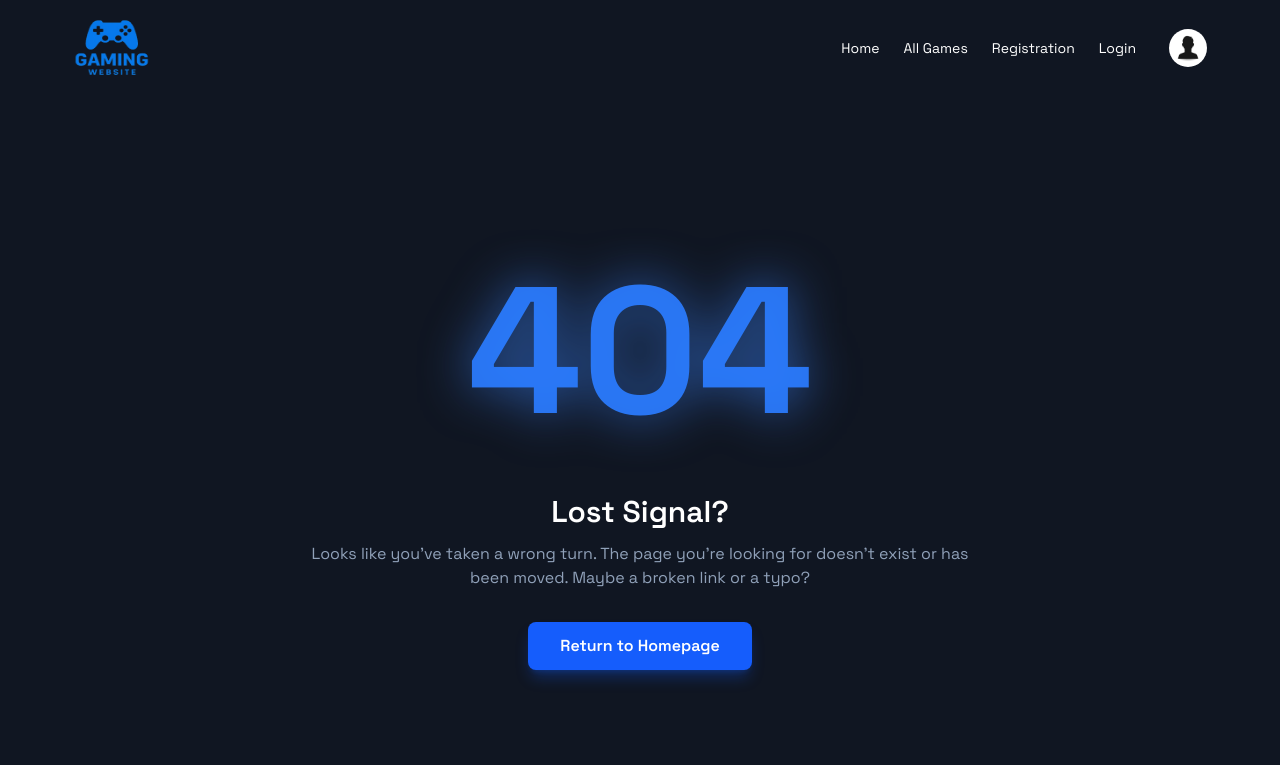
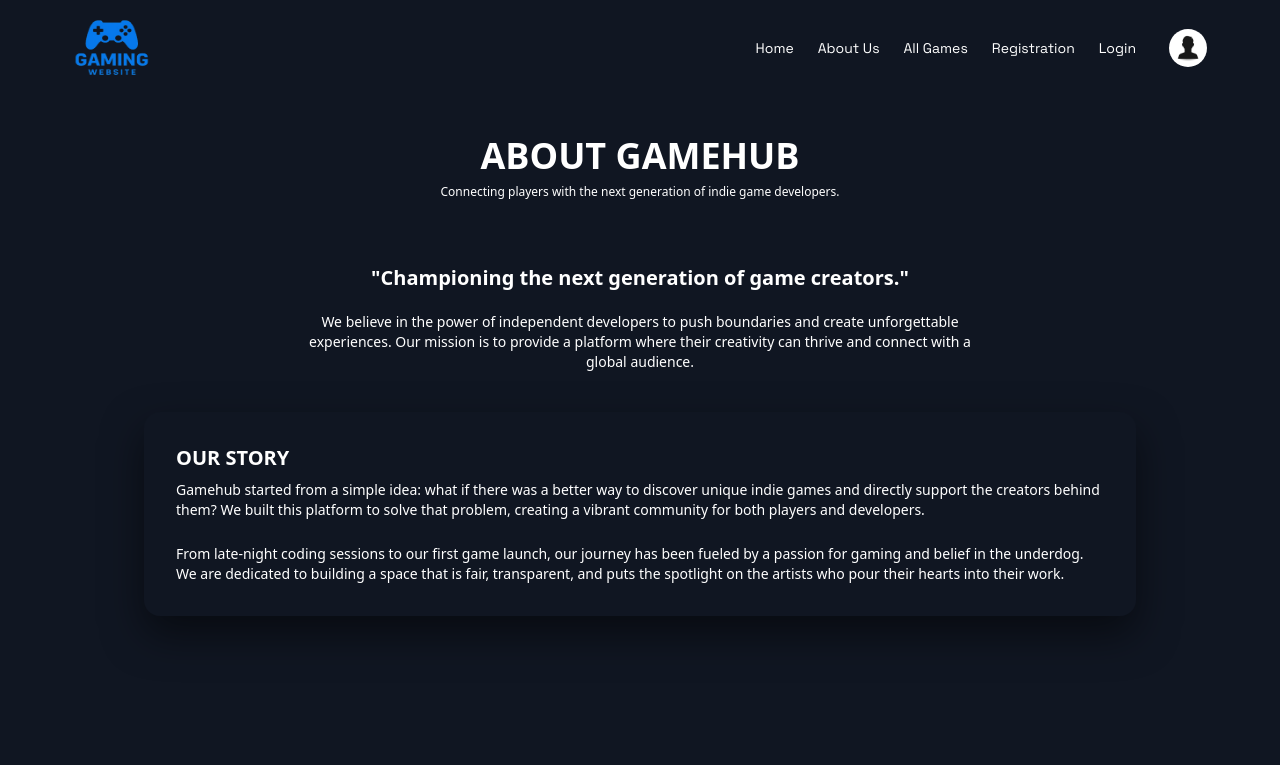
Before and after one commit to tayeeb-office/ph-mil09-mod52, a React (Vite) app: page /aboutus in a window 1280 px wide. Shown: the top 765 px of the page. Built offline with nearby package versions, Linux system fonts and the light colour scheme; no server answers.

Commit message:
commit : 12

```diff
--- a/src/Components/Navbar.jsx
+++ b/src/Components/Navbar.jsx
@@ -33,6 +33,14 @@ const Navbar = () => {
                   className="text-white hover:text-[#4C80E6] active:text-[#4C80E6]"
                 >
                   Home
+                </NavLink>
+              </li>
+              <li>
+                <NavLink
+                  to="/aboutus"
+                  className="text-white hover:text-[#4C80E6] active:text-[#4C80E6]"
+                >
+                  About Us
                 </NavLink>
               </li>
               <li>
@@ -134,6 +142,14 @@ const Navbar = () => {
               </li>
               <li>
                 <NavLink
+                  to="/aboutus"
+                  className="text-white hover:text-[#4C80E6] active:text-[#4C80E6]"
+                >
+                  About Us
+                </NavLink>
+              </li>
+              <li>
+                <NavLink
                   to="/allgames"
                   className="text-white hover:text-[#4C80E6] active:text-[#4C80E6]"
                 >
--- /dev/null
+++ b/src/Pages/AboutUs.jsx
@@ -0,0 +1,64 @@
+import React from 'react';
+
+const AboutUs = () => {
+    return (
+     <div className=" text-white font-sans">
+
+    <section
+      className="relative flex mt-10 mb-16 items-center justify-center bg-cover bg-center"
+    >
+      <div className="relative max-w-3xl px-4 text-center">
+        <h1 className="text-3xl sm:text-4xl  font-extrabold">
+          ABOUT GAMEHUB
+        </h1>
+        <p className="mt-2 text-[11px] sm:text-xs ">
+          Connecting players with the next generation of indie game developers.
+        </p>
+      </div>
+    </section>
+
+
+    <section className="mx-auto mt-2 mb-10 max-w-4xl px-4 text-center">
+      <h2 className="text-lg sm:text-xl font-bold  mb-5">
+        "Championing the next generation of game creators."
+      </h2>
+      <p className="mx-auto max-w-2xl text-sm ">
+        We believe in the power of independent developers to push boundaries and
+        create unforgettable experiences. Our mission is to provide a platform
+        where their creativity can thrive and connect with a global audience.
+      </p>
+    </section>
+
+
+    <section className="mx-auto mb-16 max-w-5xl px-4 pb-10">
+      <div
+        className="flex flex-col md:flex-row items-center gap-8 rounded-2xl bg-darkCard p-6 md:p-8 shadow-[0_18px_40px_rgba(0,0,0,0.5)]"
+      >
+
+        <div className=" space-y-6">
+          <h2
+            className="text-xl  font-extrabold mb-2 "
+          >
+            OUR STORY
+          </h2>
+          <p className="text-sm ">
+            Gamehub started from a simple idea: what if there was a better way
+            to discover unique indie games and directly support the creators
+            behind them? We built this platform to solve that problem, creating
+            a vibrant community for both players and developers.
+          </p>
+          <p className="text-sm ">
+            From late-night coding sessions to our first game launch, our
+            journey has been fueled by a passion for gaming and belief in the
+            underdog. We are dedicated to building a space that is fair,
+            transparent, and puts the spotlight on the artists who pour their
+            hearts into their work.
+          </p>
+        </div>
+      </div>
+    </section>
+  </div>
+    );
+};
+
+export default AboutUs;
--- a/src/main.jsx
+++ b/src/main.jsx
@@ -18,6 +18,7 @@ import Provider from './Provider/Provider.jsx';
 import GameDetails from './Pages/GameDetails.jsx';
 import Details from './Pages/Details.jsx';
 import PrivateRoute from './Provider/PrivateRoute.jsx';
+import AboutUs from './Pages/AboutUs.jsx';
 
 const router = createBrowserRouter([
   {
@@ -27,6 +28,10 @@ const router = createBrowserRouter([
       { index: true,
         path : '/',
         Component: Home,
+      },
+      {
+        path : '/aboutus',
+        Component: AboutUs,
       },
       {
         path : '/allgames',
```
